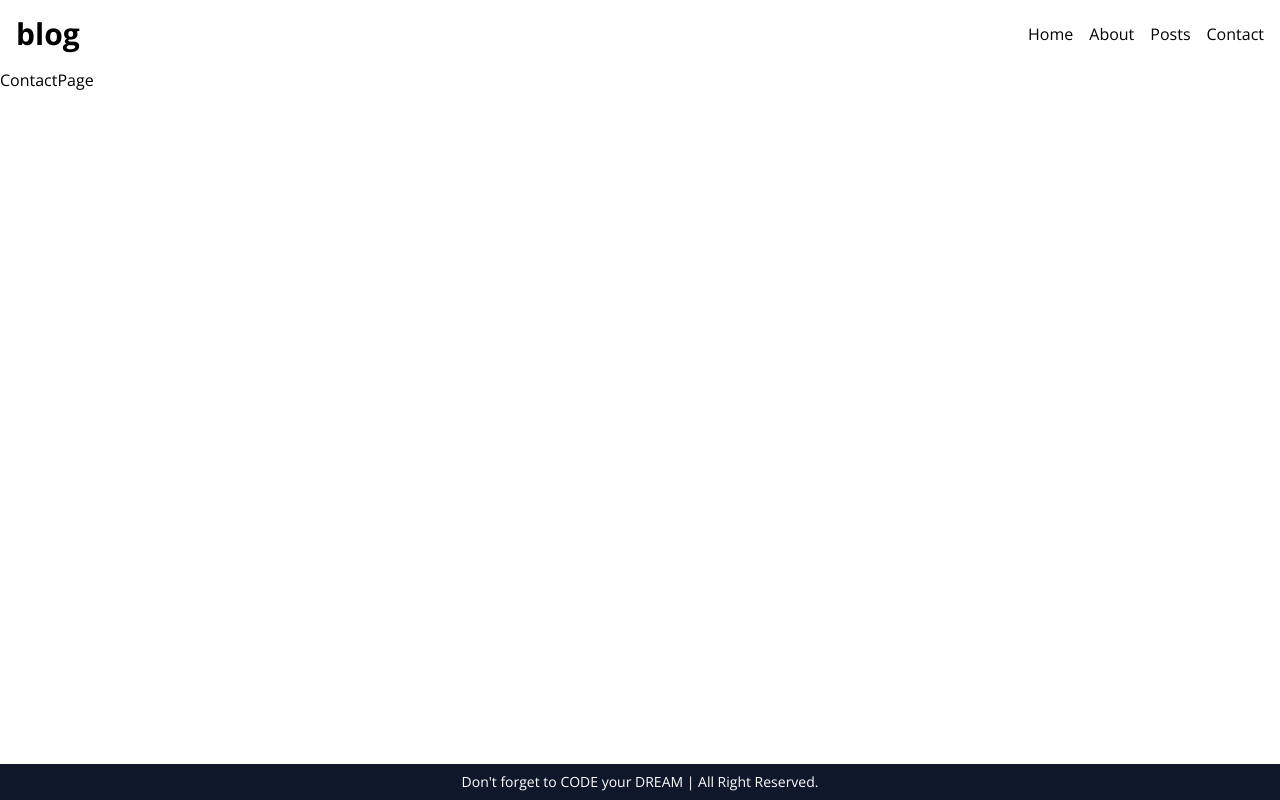
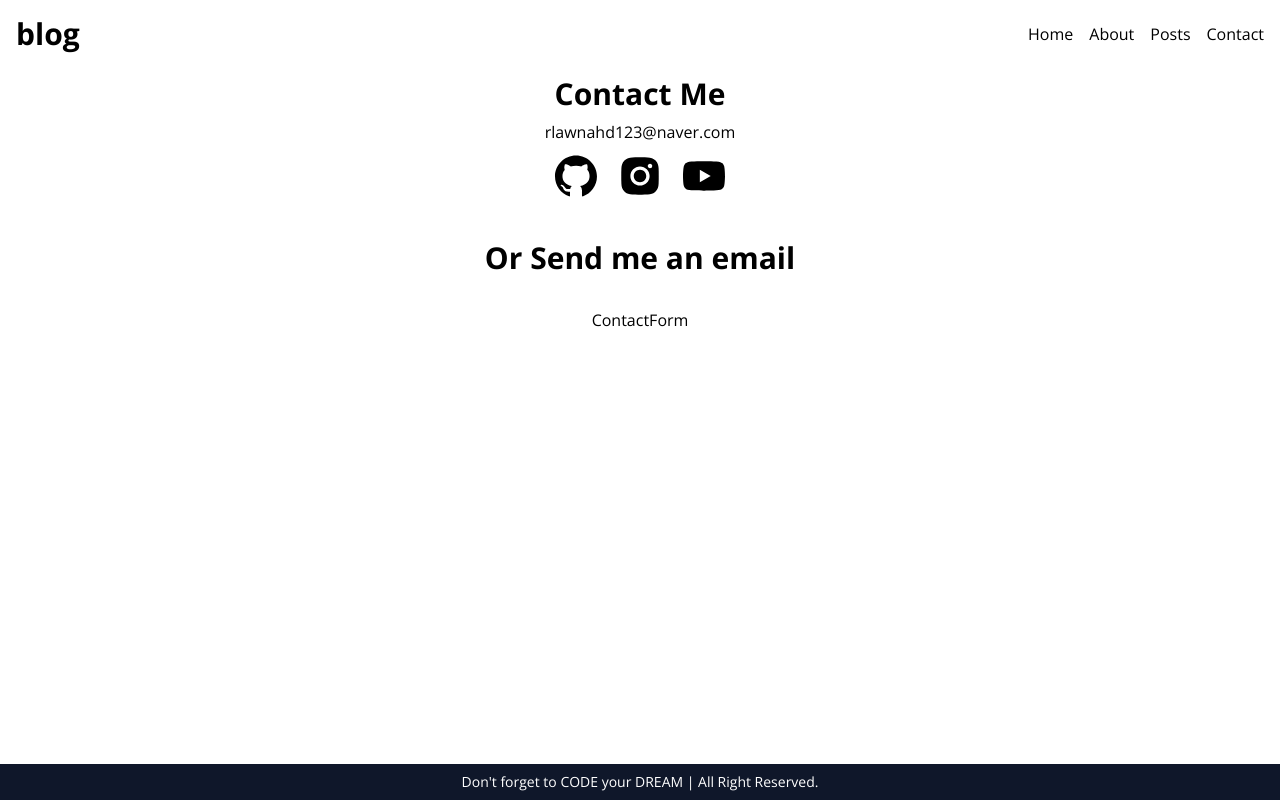
Before and after one commit to rlawnahd/next-blog, a Next.js app: page /contact in a window 1280 px wide. Built offline with nearby package versions, Linux system fonts and the light colour scheme.

Commit message:
wip:contact page email form 작업중

```diff
--- a/src/app/about/page.tsx
+++ b/src/app/about/page.tsx
@@ -1,5 +1,26 @@
+import Hero from '@/components/Hero';
 import React from 'react';
 
+const TITLE_CLASS = 'text-2xl font-bold text-gray-800 my-2';
 export default function AboutPage() {
-    return <div>AboutPage</div>;
+    return (
+        <>
+            <Hero />
+            <section className="bg-gray-100 shadow-lg p-8 m-8 text-center">
+                <h2 className={TITLE_CLASS}>Who Am I?</h2>
+                <p>
+                    프론트엔드 개발자 <br />
+                    웹앱어플리케이션을 만드는중..
+                </p>
+                <h2 className={TITLE_CLASS}>Career</h2>
+                <p>구글 (-Now)</p>
+                <p>레드펜 소프트 (-2023)</p>
+                <h2 className={TITLE_CLASS}>Skills</h2>
+                <p>
+                    Javascript, Typescript, React.js, Next.js <br />
+                    Node.js, Git
+                </p>
+            </section>
+        </>
+    );
 }
--- a/src/app/contact/page.tsx
+++ b/src/app/contact/page.tsx
@@ -1,5 +1,31 @@
+import ContactForm from '@/components/ContactForm';
 import React from 'react';
-
+import { AiFillGithub, AiFillYoutube, AiFillInstagram } from 'react-icons/ai';
+const LINKS = [
+    { icon: <AiFillGithub />, url: '' },
+    { icon: <AiFillInstagram />, url: '' },
+    { icon: <AiFillYoutube />, url: '' },
+];
 export default function ContactPage() {
-    return <div>ContactPage</div>;
+    return (
+        <section className="flex flex-col items-center ">
+            <h2 className="text-3xl font-bold my-2">Contact Me</h2>
+            <p>rlawnahd123@naver.com</p>
+            <ul className="flex gap-4 my-2">
+                {LINKS.map((link, index) => (
+                    <a
+                        className="text-5xl hover:text-yellow-400"
+                        key={index}
+                        href={link.url}
+                        target="_blank"
+                        rel="noreferrer"
+                    >
+                        {link.icon}
+                    </a>
+                ))}
+            </ul>
+            <h2 className="text-3xl font-bold my-8">Or Send me an email</h2>
+            <ContactForm />
+        </section>
+    );
 }
--- /dev/null
+++ b/src/components/ContactForm.tsx
@@ -0,0 +1,5 @@
+import React from 'react';
+
+export default function ContactForm() {
+    return <>ContactForm</>;
+}
```
